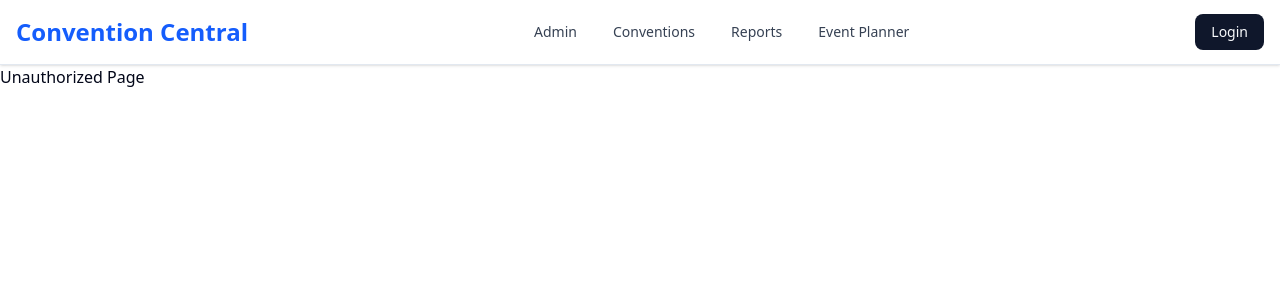
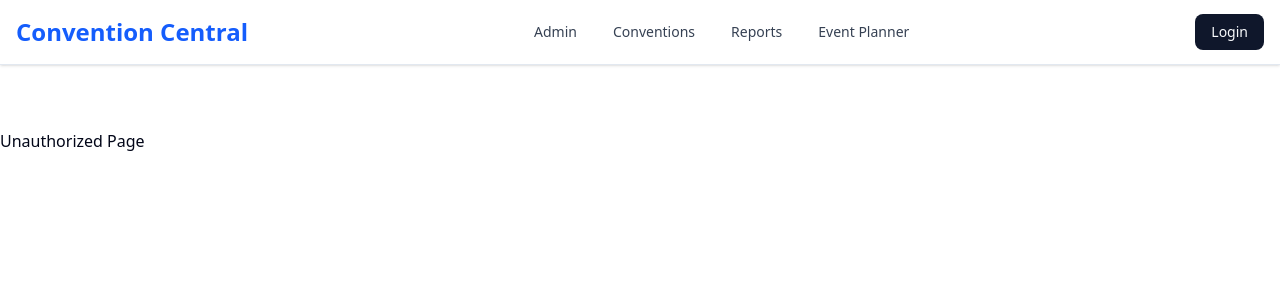
Before and after one commit to ericfoertsch/ConventionCentralApp.Web, a React (Vite) app: page /unauthorized in a window 1280 px wide. Shown: the top 300 px of the page. Built offline with nearby package versions, Linux system fonts and the light colour scheme.

Commit message:
Start to fix the layout.

```diff
--- a/src/App.tsx
+++ b/src/App.tsx
@@ -9,7 +9,7 @@ export default function App() {
   return (
     <div className="min-h-screen flex flex-col">
       <AppBar />
-      <main className="flex-1">
+      <main className="flex-1 mt-16">  {/* Add margin-top to avoid overlap */}
         {element}  {/* Render the routed elements here */}
       </main>
     </div>
--- a/src/pages/EventPlanner.tsx
+++ b/src/pages/EventPlanner.tsx
@@ -1,12 +1,6 @@
 // src/pages/EventPlanner.tsx
-import VendorTable from '../components/VendorTable';
-
 const EventPlanner = () => {
-  return (
-    <div>
-      <VendorTable />
-    </div>
-  );
+  return <h1>Event Planner Page</h1>;
 };
 
 export default EventPlanner;
--- a/src/pages/event-planner/VendorTablePage.tsx
+++ b/src/pages/event-planner/VendorTablePage.tsx
@@ -1,6 +1,12 @@
 // src/pages/VendorTablePage.tsx
+import VendorTable from '../../components/VendorTable';
+
 const VendorTablePage = () => {
-    return <h1>VendorTablePage Page</h1>;
+    return (
+        <div>
+          <VendorTable />
+        </div>
+      );
   };
 
   export default VendorTablePage;
```
